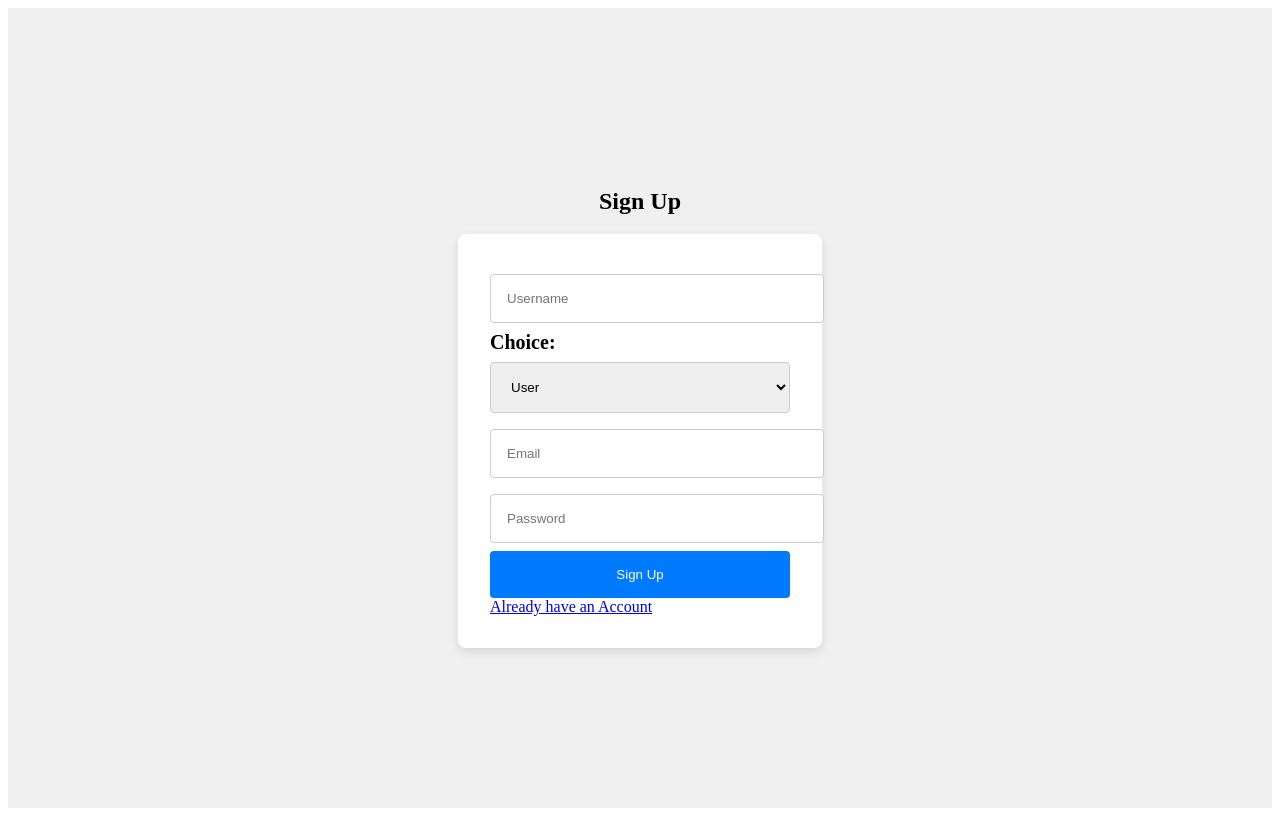
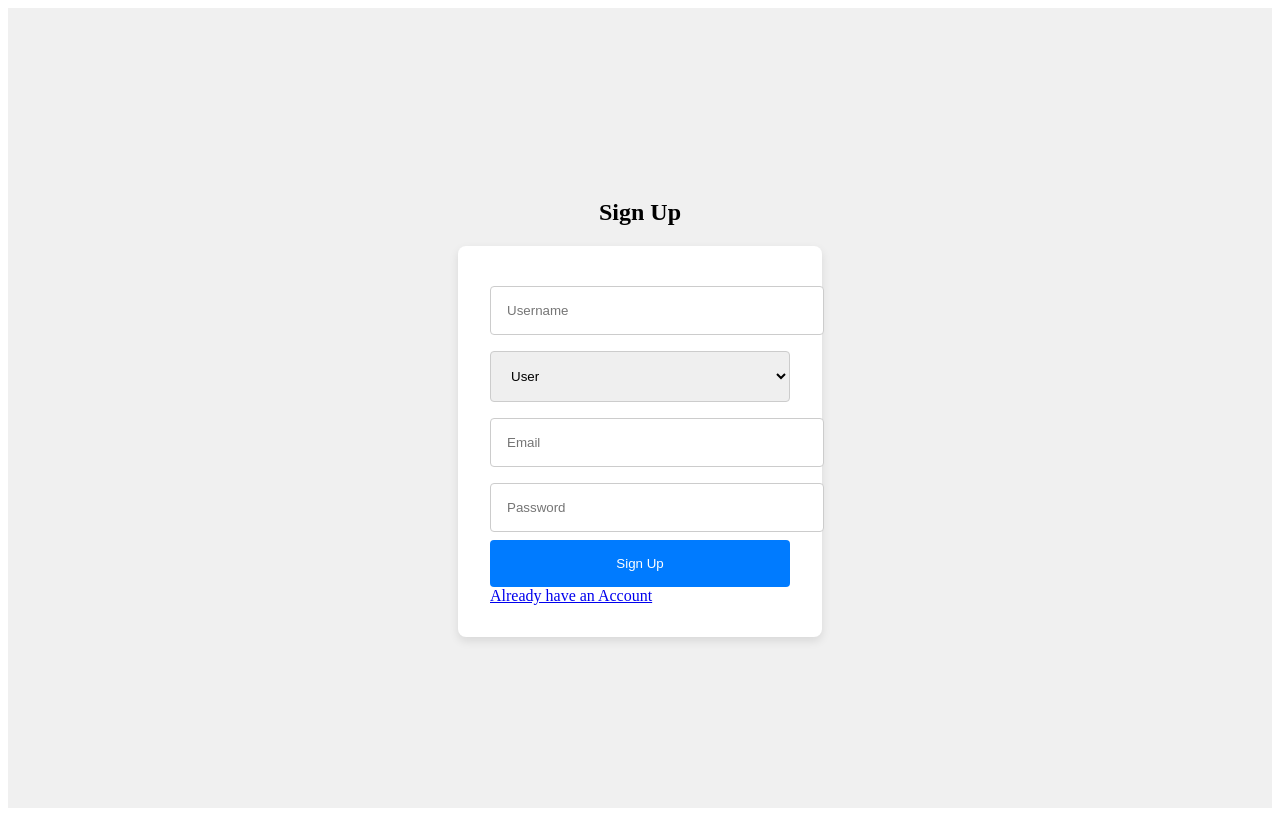
Before and after one commit to KritanShahi/FashionForge, a React (Create React App) app: page /signup in a window 1280 px wide. Built offline with nearby package versions, Linux system fonts and the light colour scheme.

Commit message:
fix signup

```diff
--- a/src/component/Signup.jsx
+++ b/src/component/Signup.jsx
@@ -51,10 +51,10 @@ const Select = styled.select`
   border-radius: 4px;
 `;
 
-const FilterText = styled.span`
-  font-size: 20px;
-  font-weight: 600;
-  margin-bottom: 10px;
+const ErrorText = styled.p`
+  color: red;
+  font-size: 0.875rem;
+  margin: 0;
 `;
 
 const Signup = () => {
@@ -64,7 +64,8 @@ const Signup = () => {
     password: '',
     isAdmin: false, // default to 'user'
   });
-  const [error, setError] = useState('');
+  const [errors, setErrors] = useState({});
+  const [apiError, setApiError] = useState('');
   const navigate = useNavigate();
 
   const handleChange = (e) => {
@@ -75,8 +76,39 @@ const Signup = () => {
     }));
   };
 
+  const validateForm = () => {
+    const newErrors = {};
+
+    if (!formData.username.trim()) {
+      newErrors.username = 'Username is required.';
+    } else if (formData.username.length < 3 || formData.username.length > 15) {
+      newErrors.username = 'Username must be between 3 and 15 characters.';
+    }
+
+    if (!formData.email.trim()) {
+      newErrors.email = 'Email is required.';
+    } else if (!/^[^\s@]+@[^\s@]+\.[^\s@]+$/.test(formData.email)) {
+      newErrors.email = 'Invalid email format.';
+    }
+
+    if (!formData.password) {
+      newErrors.password = 'Password is required.';
+    } else if (formData.password.length < 6) {
+      newErrors.password = 'Password must be at least 6 characters.';
+    }
+
+    if (formData.isAdmin === '') {
+      newErrors.isAdmin = 'Please select a user type.';
+    }
+
+    setErrors(newErrors);
+    return Object.keys(newErrors).length === 0;
+  };
+
   const handleSubmit = async (e) => {
     e.preventDefault();
+    if (!validateForm()) return;
+
     try {
       const response = await axios.post('http://localhost:8080/api/signup', formData);
       console.log('Registration successful:', response.data);
@@ -88,7 +120,7 @@ const Signup = () => {
       }
     } catch (error) {
       console.error('Registration error:', error.response?.data || error.message);
-      setError('Registration failed. Please try again.');
+      setApiError('Registration failed. Please try again.');
     }
   };
 
@@ -104,8 +136,8 @@ const Signup = () => {
           onChange={handleChange}
           required
         />
+        {errors.username && <ErrorText>{errors.username}</ErrorText>}
 
-        <FilterText>Choice:</FilterText>
         <Select
           name="isAdmin"
           value={formData.isAdmin}
@@ -115,6 +147,7 @@ const Signup = () => {
           <option value="true">Admin</option>
           <option value="false">User</option>
         </Select>
+        {errors.isAdmin && <ErrorText>{errors.isAdmin}</ErrorText>}
 
         <Input
           type="email"
@@ -124,6 +157,8 @@ const Signup = () => {
           onChange={handleChange}
           required
         />
+        {errors.email && <ErrorText>{errors.email}</ErrorText>}
+
         <Input
           type="password"
           name="password"
@@ -132,8 +167,10 @@ const Signup = () => {
           onChange={handleChange}
           required
         />
+        {errors.password && <ErrorText>{errors.password}</ErrorText>}
+
         <Button type="submit">Sign Up</Button>
-        {error && <p style={{ color: 'red' }}>{error}</p>}
+        {apiError && <ErrorText>{apiError}</ErrorText>}
         <Link to='/login'>Already have an Account</Link>
       </Form>
     </SignupContainer>
@@ -141,6 +178,150 @@ const Signup = () => {
 };
 
 export default Signup;
+
+// import React, { useState } from 'react';
+// import styled from 'styled-components';
+// import axios from 'axios';
+// import { useNavigate } from 'react-router-dom';
+// import { Link } from 'react-router-dom';
+
+// const SignupContainer = styled.div`
+//   display: flex;
+//   flex-direction: column;
+//   align-items: center;
+//   justify-content: center;
+//   height: 100vh;
+//   background-color: #f0f0f0;
+// `;
+
+// const Form = styled.form`
+//   background: white;
+//   padding: 2rem;
+//   border-radius: 8px;
+//   box-shadow: 0 4px 10px rgba(0, 0, 0, 0.1);
+//   width: 300px;
+// `;
+
+// const Input = styled.input`
+//   width: 100%;
+//   padding: 1rem;
+//   margin: 0.5rem 0;
+//   border: 1px solid #ccc;
+//   border-radius: 4px;
+// `;
+
+// const Button = styled.button`
+//   width: 100%;
+//   padding: 1rem;
+//   background-color: #007bff;
+//   color: white;
+//   border: none;
+//   border-radius: 4px;
+//   cursor: pointer;
+
+//   &:hover {
+//     background-color: #0056b3;
+//   }
+// `;
+
+// const Select = styled.select`
+//   width: 100%;
+//   padding: 1rem;
+//   margin: 0.5rem 0;
+//   border: 1px solid #ccc;
+//   border-radius: 4px;
+// `;
+
+// const FilterText = styled.span`
+//   font-size: 20px;
+//   font-weight: 600;
+//   margin-bottom: 10px;
+// `;
+
+// const Signup = () => {
+//   const [formData, setFormData] = useState({
+//     username: '',
+//     email: '',
+//     password: '',
+//     isAdmin: false, // default to 'user'
+//   });
+//   const [error, setError] = useState('');
+//   const navigate = useNavigate();
+
+//   const handleChange = (e) => {
+//     const { name, value } = e.target;
+//     setFormData((prev) => ({
+//       ...prev,
+//       [name]: name === 'isAdmin' ? value === 'true' : value, // Convert isAdmin to boolean
+//     }));
+//   };
+
+//   const handleSubmit = async (e) => {
+//     e.preventDefault();
+//     try {
+//       const response = await axios.post('http://localhost:8080/api/signup', formData);
+//       console.log('Registration successful:', response.data);
+
+//       if (formData.isAdmin) {
+//         navigate('/admin'); // Redirect to admin home page
+//       } else {
+//         navigate('/'); // Redirect to user home page
+//       }
+//     } catch (error) {
+//       console.error('Registration error:', error.response?.data || error.message);
+//       setError('Registration failed. Please try again.');
+//     }
+//   };
+
+//   return (
+//     <SignupContainer>
+//       <h2>Sign Up</h2>
+//       <Form onSubmit={handleSubmit}>
+//         <Input
+//           type="text"
+//           name="username"
+//           placeholder="Username"
+//           value={formData.username}
+//           onChange={handleChange}
+//           required
+//         />
+
+//         <FilterText>Choice:</FilterText>
+//         <Select
+//           name="isAdmin"
+//           value={formData.isAdmin}
+//           onChange={handleChange}
+//         >
+//           <option value="" disabled>Select user type</option>
+//           <option value="true">Admin</option>
+//           <option value="false">User</option>
+//         </Select>
+
+//         <Input
+//           type="email"
+//           name="email"
+//           placeholder="Email"
+//           value={formData.email}
+//           onChange={handleChange}
+//           required
+//         />
+//         <Input
+//           type="password"
+//           name="password"
+//           placeholder="Password"
+//           value={formData.password}
+//           onChange={handleChange}
+//           required
+//         />
+//         <Button type="submit">Sign Up</Button>
+//         {error && <p style={{ color: 'red' }}>{error}</p>}
+//         <Link to='/login'>Already have an Account</Link>
+//       </Form>
+//     </SignupContainer>
+//   );
+// };
+
+// export default Signup;
 
 
 /*
```
